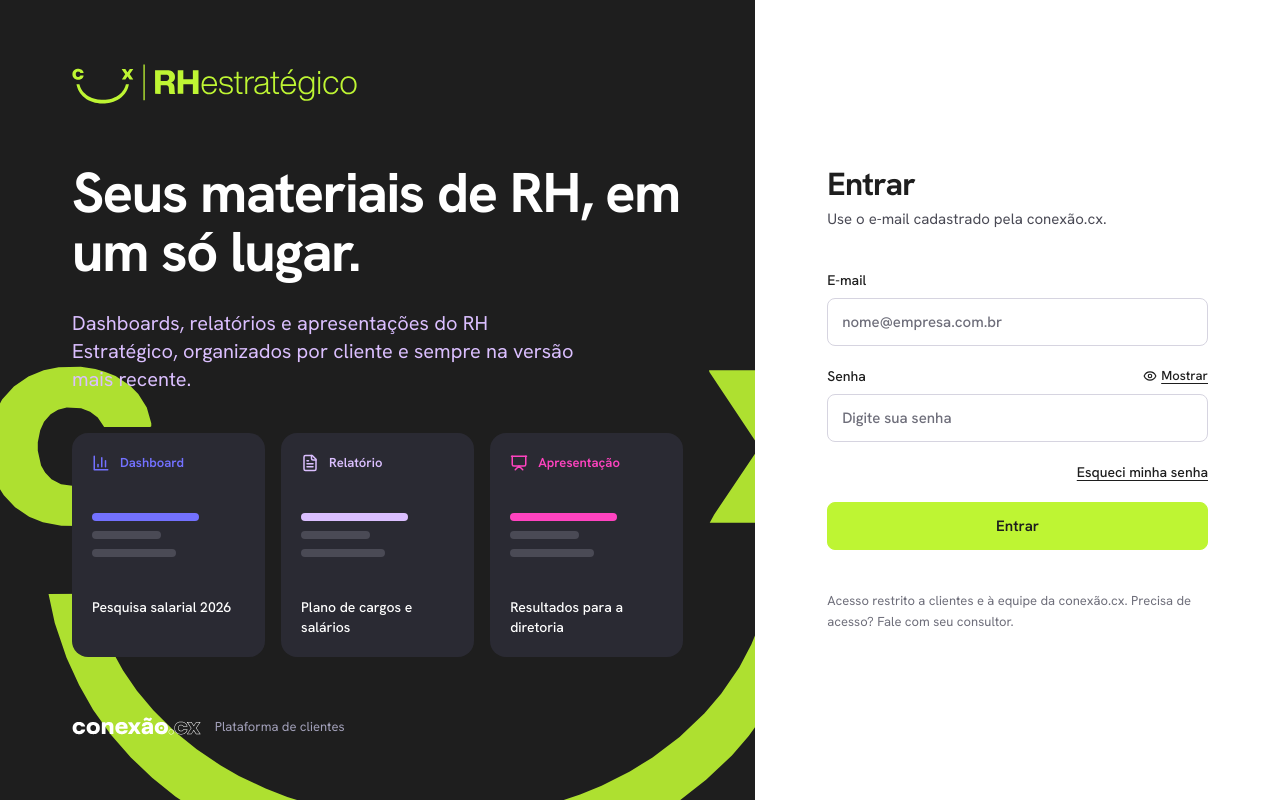
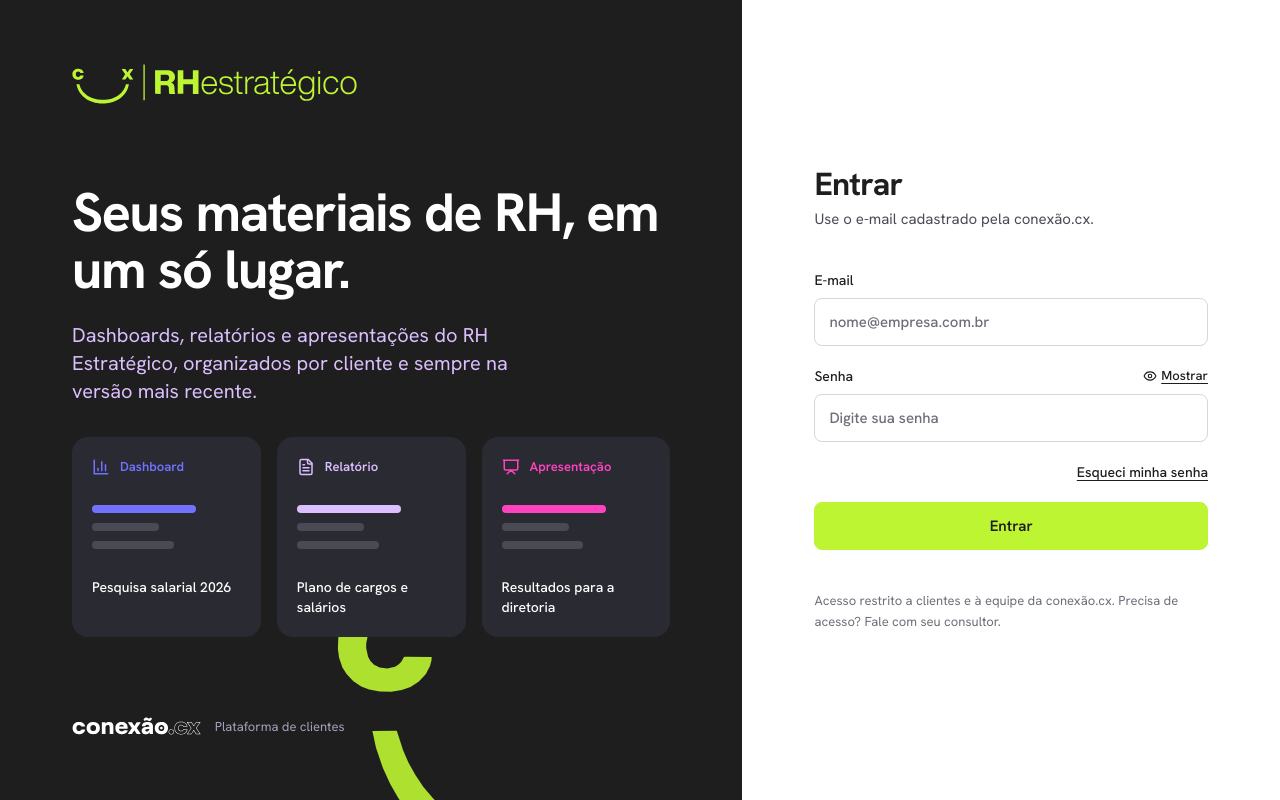
Before and after one commit to conexaocxcomercial-web/pesquisa-salarial, a React (Vite) app: page /entrar in a window 1280 px wide. Built offline with nearby package versions, Linux system fonts and the light colour scheme; no server answers.

Commit message:
Update Login.jsx

```diff
--- a/src/paginas/Login.jsx
+++ b/src/paginas/Login.jsx
@@ -13,7 +13,7 @@ const MENSAGENS = {
 
 function Cartao({ cor, Icone, tipo, titulo }) {
   return (
-    <div className="flex-1 min-w-0 rounded-2xl p-5 flex flex-col gap-10" style={{ background: "#2A2A33" }}>
+    <div className="flex-1 min-w-0 rounded-2xl p-5 flex flex-col gap-7" style={{ background: "#2A2A33" }}>
       <div className="flex items-center gap-2.5 text-[13px] font-semibold" style={{ color: cor }}><Icone size={18} aria-hidden="true" />{tipo}</div>
       <div className="flex flex-col gap-2.5">
         <div className="h-2 w-[70%] rounded" style={{ background: cor }} />
@@ -58,17 +58,17 @@ export default function Login() {
 
   return (
     <div className="min-h-screen flex flex-col lg:flex-row" style={{ background: "#fff" }}>
-      <section className="relative overflow-hidden flex flex-col justify-between px-6 py-7 lg:px-[72px] lg:py-16 lg:w-[59%] min-h-[300px]" style={{ background: "var(--grafite)" }}>
-        <Logo logo={LOGOS.rh} altura={28} cor="var(--lima)" rotulo="RH Estratégico" className="lg:hidden" />
-        <Logo logo={LOGOS.rh} altura={40} cor="var(--lima)" rotulo="RH Estratégico" className="hidden lg:inline-block" />
-        <Logo logo={LOGOS.simbolo} altura={300} cor="var(--lima)" rotulo="" className="!absolute -right-24 top-10 opacity-90 lg:hidden" />
-        <Logo logo={LOGOS.simbolo} altura={520} cor="var(--lima)" rotulo="" className="!absolute hidden lg:inline-block -right-32 -bottom-20 opacity-90" />
-        <div className="relative z-10 flex flex-col gap-4 lg:gap-7 max-w-[620px] my-8 lg:my-0">
-          <h1 className="m-0 font-bold text-white tracking-tight text-[28px] leading-[1.1] lg:text-[56px] lg:leading-[1.05]">Seus materiais de RH, em um só lugar.</h1>
-          <p className="m-0 text-sm lg:text-xl leading-relaxed max-w-[520px]" style={{ color: "var(--lilas)" }}>
+      <section className="relative overflow-hidden flex flex-col gap-8 lg:gap-10 justify-between px-6 py-7 lg:px-16 lg:py-12 xl:px-[72px] xl:py-16 lg:w-[58%] lg:min-h-screen min-h-[300px]" style={{ background: "var(--grafite)" }}>
+        <Logo logo={LOGOS.rh} altura={28} cor="var(--lima)" rotulo="RH Estratégico" className="relative z-10 lg:hidden" />
+        <Logo logo={LOGOS.rh} altura={40} cor="var(--lima)" rotulo="RH Estratégico" className="relative z-10 hidden lg:inline-block" />
+        <Logo logo={LOGOS.simbolo} altura={260} cor="var(--lima)" rotulo="" className="!absolute -right-24 -bottom-16 opacity-90 lg:hidden" />
+        <Logo logo={LOGOS.simbolo} altura={300} cor="var(--lima)" rotulo="" className="!absolute hidden lg:inline-block -right-28 -bottom-24 opacity-90" />
+        <div className="relative z-10 flex flex-col gap-4 lg:gap-6 max-w-[600px]">
+          <h1 className="m-0 font-bold text-white tracking-tight text-[28px] leading-[1.1] lg:text-[44px] xl:text-[54px] lg:leading-[1.05]">Seus materiais de RH, em um só lugar.</h1>
+          <p className="m-0 text-sm lg:text-lg xl:text-xl leading-relaxed max-w-[500px]" style={{ color: "var(--lilas)" }}>
             Dashboards, relatórios e apresentações do RH Estratégico, organizados por cliente e sempre na versão mais recente.
           </p>
-          <div className="hidden lg:flex gap-4 mt-3">
+          <div className="hidden xl:flex gap-4 mt-2">
             <Cartao cor="var(--roxo)" Icone={BarChart3} tipo="Dashboard" titulo="Pesquisa salarial 2026" />
             <Cartao cor="var(--lilas)" Icone={FileText} tipo="Relatório" titulo="Plano de cargos e salários" />
             <Cartao cor="var(--rosa)" Icone={Presentation} tipo="Apresentação" titulo="Resultados para a diretoria" />
```
